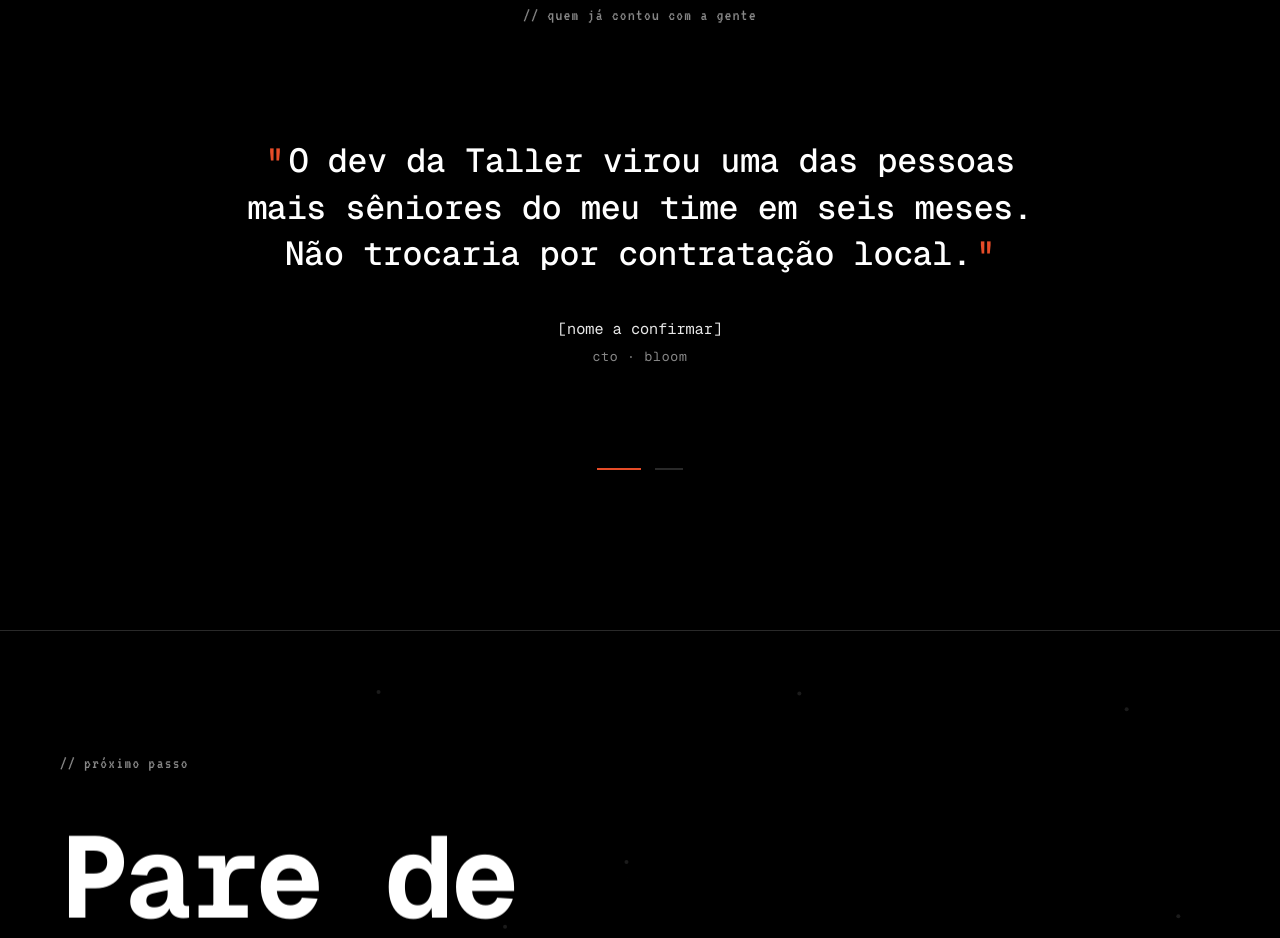
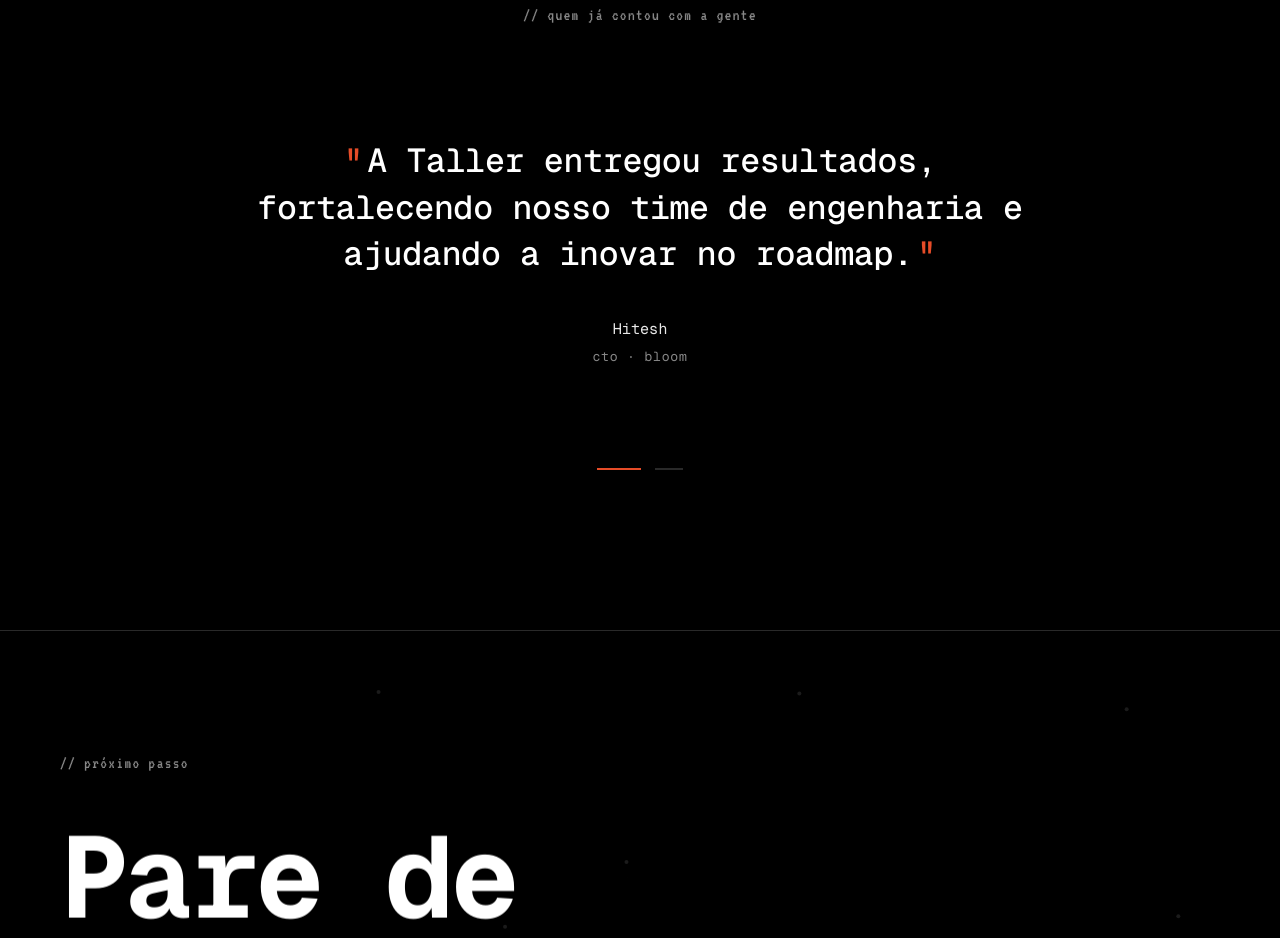
Before and after one commit to TallerWebSolutions/tallerallocationLP, a website: page index.html in a window 1280 px wide. Shown: the part 8033-8971 px from the top of the page. Drawn offline with nearby package versions, Linux system fonts and the light colour scheme.

Commit message:
fix(social): update pt dict with hitesh testimonial (was only in html default)

```diff
--- a/index.html
+++ b/index.html
@@ -2207,8 +2207,8 @@
       const translations = {
         pt: {
           "social-label": "// quem já contou com a gente",
-          "social-q1": "O dev da Taller virou uma das pessoas mais sêniores do meu time em seis meses. Não trocaria por contratação local.",
-          "social-a1": "[nome a confirmar]",
+          "social-q1": "A Taller entregou resultados, fortalecendo nosso time de engenharia e ajudando a inovar no roadmap.",
+          "social-a1": "Hitesh",
           "social-r1": "cto · bloom",
           "social-q2": "A gente tinha um deadline. Mandaram perfil em cinco dias. O dev subiu produção na segunda semana. Três anos depois, segue no time.",
           "social-a2": "[nome a confirmar]",
```
